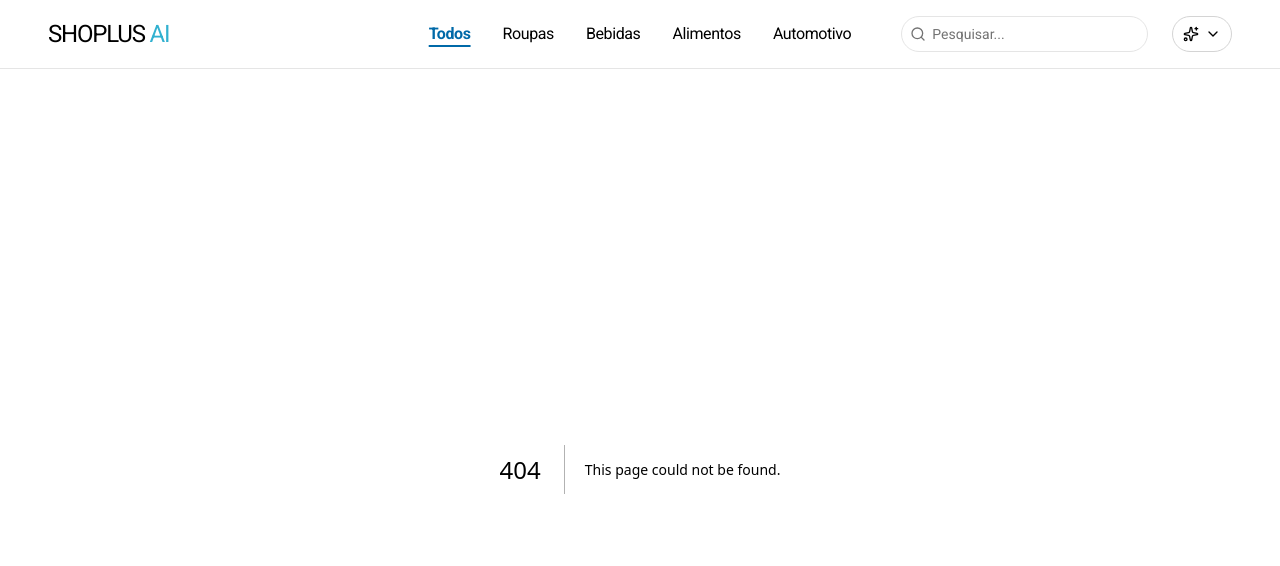
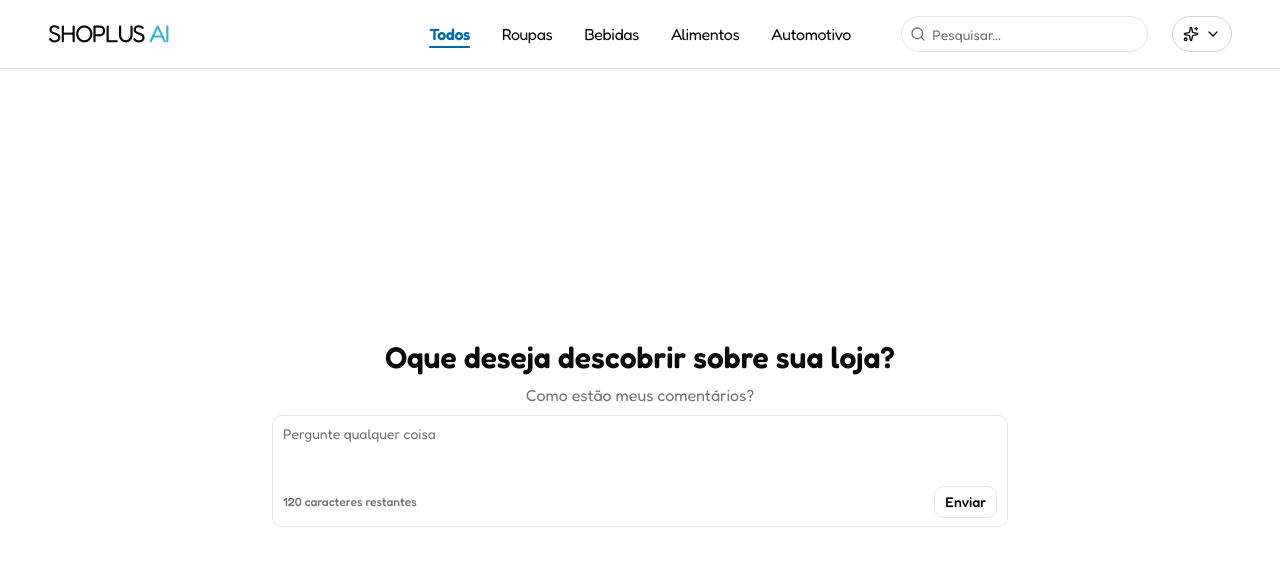
Before and after one commit to cyronp/ShopPlusAi-Frontend, a Next.js app: page /custom-prompt in a window 1280 px wide. Before the commit this address had no page. Shown: the top 566 px of the page. Built offline with nearby package versions, Linux system fonts and the light colour scheme.

Commit message:
feat: replace UserModal with AiModal; update footer repository links and styles

```diff
--- a/app/components/user-modal.tsx
+++ b/app/components/ai-modal.tsx
@@ -3,12 +3,12 @@
 import { Button } from "@/app/components/ui/button";
 import { Brain, Clock, ScanFace, X } from "lucide-react";
 
-type UserModalProps = {
+type AiModalProps = {
   open: boolean;
   onClose: () => void;
 };
 
-export default function UserModal({ open, onClose }: UserModalProps) {
+export default function AiModal({ open, onClose }: AiModalProps) {
   if (!open) return null;
 
   return (
@@ -41,6 +41,7 @@ export default function UserModal({ open, onClose }: UserModalProps) {
             <Brain size={24} className="text-neutral-500" />
             Insight de sentimento
           </Button>
+          <a href="/custom-prompt">
             <Button
               type="button"
               variant="ghost"
@@ -50,6 +51,7 @@ export default function UserModal({ open, onClose }: UserModalProps) {
               <ScanFace size={24} className="text-neutral-500" />
               Insight customizado
             </Button>
+          </a>
           <Button
             type="button"
             variant="ghost"
--- a/app/components/footer.tsx
+++ b/app/components/footer.tsx
@@ -11,7 +11,7 @@ export default function Footer() {
           <p className="uppercase text-sm tracking-tight">Construido por: Vitor Henrique, Caio de Souza, Mathias, Carlos Deretti</p>
         </div>
         <div className="flex flex-row gap-2">
-          <p>Acesse nossos repositórios:</p>
+          <span>Acesse nossos repositórios:</span>
           <a href="https://github.com/cyronp/ShopPlusAi-Frontend" target="_blank">Front-end</a>
           <a href="https://github.com/cyronp/ShopPlusAi-Backend" target="_blank">Back-end</a>
         </div>
--- a/app/components/header.tsx
+++ b/app/components/header.tsx
@@ -3,7 +3,7 @@
 import { useState } from "react";
 import { Button } from "@/app/components/ui/button";
 import { ChevronDown, ChevronUp, Sparkles } from "lucide-react";
-import UserModal from "./user-modal";
+import UserModal from "./ai-modal";
 import { Input } from "./ui/input";
 import { cn } from "@/app/lib/utils";
 import SearchInput from "./search";
--- /dev/null
+++ b/app/custom-prompt/page.tsx
@@ -0,0 +1,74 @@
+"use client";
+
+import { useEffect, useRef, useState } from "react";
+import { Input } from "../components/ui/input";
+import {
+  InputGroup,
+  InputGroupAddon,
+  InputGroupButton,
+  InputGroupText,
+  InputGroupTextarea,
+} from "../components/ui/input-group";
+
+const textMapping = [
+  "Quais os meus melhores itens?",
+  "Como estão meus comentários?",
+  "Me dê dicas de novos produtos.",
+  "Quais datas estou mais vendendo?",
+  "Faça um resumo das minhas vendas do mês.",
+];
+
+export default function CustomPrompt() {
+  const [hintText, setHintText] = useState(textMapping[0]);
+  const [inputValue, setInputValue] = useState("");
+  const maxCharacters = 120 - inputValue.length;
+  const indexRef = useRef(0);
+
+  useEffect(() => {
+    const intervalId = setInterval(() => {
+      indexRef.current = (indexRef.current + 1) % textMapping.length;
+      setHintText(textMapping[indexRef.current]);
+    }, 3000);
+
+    return () => clearInterval(intervalId);
+  }, []);
+
+  return (
+    <>
+      <div className="flex w-full min-h-[calc(100vh-73px)] justify-center items-center">
+        <div className="flex flex-col gap-2 items-center w-full max-w-3xl px-4">
+          <h2 className="text-3xl text-center font-semibold">
+            Oque deseja descobrir sobre sua loja?
+          </h2>
+          <h3
+            key={hintText}
+            className="text-md text-center text-muted-foreground moveUpBlur"
+          >
+            {hintText}
+          </h3>
+          <InputGroup className="bg-white z-10 w-full">
+            <InputGroupTextarea
+              placeholder="Pergunte qualquer coisa"
+              value={inputValue}
+              onChange={(e) => {
+                setInputValue(e.target.value);
+              }}
+            />
+            <InputGroupAddon align="block-end">
+              <InputGroupText className="text-xs text-muted-foreground">
+                {maxCharacters} caracteres restantes
+              </InputGroupText>
+              <InputGroupButton
+                className="ml-auto text-black cursor-pointer"
+                size="sm"
+                variant="outline"
+              >
+                Enviar
+              </InputGroupButton>
+            </InputGroupAddon>
+          </InputGroup>
+        </div>
+      </div>
+    </>
+  );
+}
--- a/app/globals.css
+++ b/app/globals.css
@@ -5,8 +5,8 @@
 @custom-variant dark (&:is(.dark *));
 
 @theme inline {
-  --font-heading: var(--font-roboto);
-  --font-sans: var(--font-roboto);
+  --font-heading: var(--font-fredoka);
+  --font-sans: var(--font-fredoka);
   --color-sidebar-ring: var(--sidebar-ring);
   --color-sidebar-border: var(--sidebar-border);
   --color-sidebar-accent-foreground: var(--sidebar-accent-foreground);
@@ -130,10 +130,25 @@
   }
 }
 
+@keyframes moveUpBlurAnimation {
+  0% {
+    opacity: 0;
+    transform: translateY(50px);
+    filter: blur(10px);
+  }
+
+  100% {
+    opacity: 1;
+    transform: translateY(0);
+    filter: blur(0);
+  }
+}
+
 @keyframes OpenModalAnimation {
   0% {
     transform: translateY(-10px) scale(0);
   }
+
   100% {
     transform: translateY(0) scale(1);
   }
@@ -143,3 +158,7 @@
   transform-origin: top right;
   animation: OpenModalAnimation 0.15s both;
 }
+
+.moveUpBlur {
+  animation: moveUpBlurAnimation 1s forwards;
+}
--- a/app/layout.tsx
+++ b/app/layout.tsx
@@ -1,17 +1,12 @@
 import type { Metadata } from "next";
-import { Roboto, Geist_Mono } from "next/font/google";
+import { Fredoka } from "next/font/google";
 import "./globals.css";
 import Header from "./components/header";
 
-const roboto = Roboto({
-  variable: "--font-roboto",
+const fredoka = Fredoka({
+  variable: "--font-fredoka",
   subsets: ["latin"],
-  weight: ["100", "300", "400", "500", "700"],
-});
-
-const geistMono = Geist_Mono({
-  variable: "--font-geist-mono",
-  subsets: ["latin"],
+  weight: ["300", "400", "500", "600", "700"],
 });
 
 export const metadata: Metadata = {
@@ -25,7 +20,7 @@ export default function RootLayout({
   children: React.ReactNode;
 }>) {
   return (
-    <html lang="en" className={`${roboto.variable} h-full antialiased`}>
+    <html lang="en" className={`${fredoka.variable} h-full antialiased`}>
       <body className="min-h-full flex flex-col">
         <Header />
         {children}
--- a/app/page.tsx
+++ b/app/page.tsx
@@ -1,5 +1,5 @@
 import Image from "next/image";
-import Modal from "./components/user-modal";
+import Modal from "./components/ai-modal";
 import Card from "./components/card";
 import Footer from "./components/footer";
 
```
Lines whose indentation alone changed are shown as unchanged.
